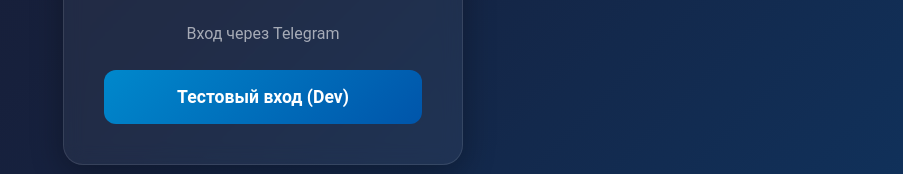
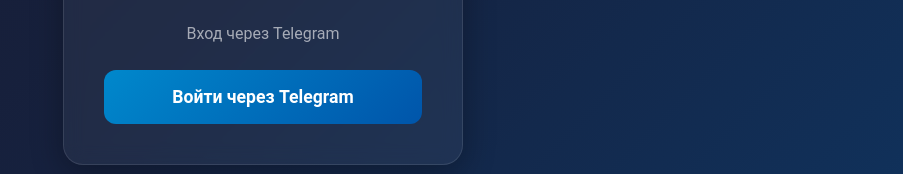
Before and after one commit to Frosty1769/pokerHub, a React (Vite) app: page /login in a window 1280 px wide. Shown: the part 440-614 px from the top of the page, without its empty margins (377-1280 px from the left). Built offline with nearby package versions, Linux system fonts and the light colour scheme.

Commit message:
loading fix

```diff
--- a/src/components/page/LoginPage/LoginPage.tsx
+++ b/src/components/page/LoginPage/LoginPage.tsx
@@ -87,21 +87,21 @@
                 )}
 
                 {/* В режиме разработки показываем тестовую кнопку */}
-                {!window.Telegram?.WebApp && (
+                {(
                     <button onClick={handleTestLogin} className="login-button">
-                        Тестовый вход (Dev)
+                        Войти через Telegram
                     </button>
                 )}
 
                 {/* В Telegram Mini App вход происходит автоматически */}
-                {window.Telegram?.WebApp && !loading && !error && (
+                {/* {window.Telegram?.WebApp && !loading && !error && (
                     <div className="telegram-info">
                         <p>Идет авторизация через Telegram...</p>
                         <div className="loading-dots">
                             <span>.</span><span>.</span><span>.</span>
                         </div>
                     </div>
-                )}
+                )} */}
             </div>
         </div>
     );
```
